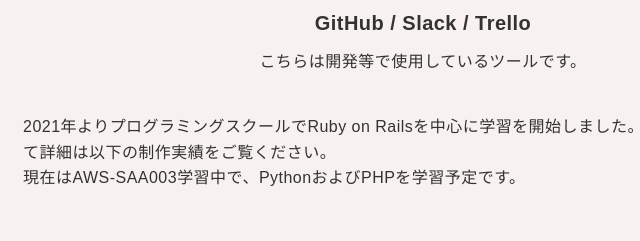
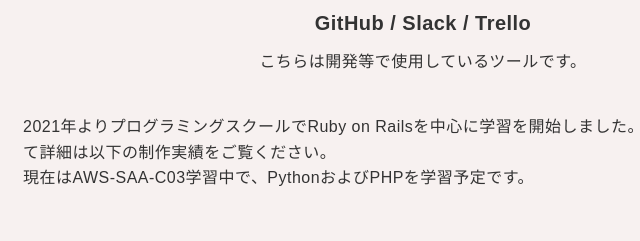
Before and after one commit to naka-nana/portfolio-site, a plain HTML site: page index.html in a window 1280 px wide. Shown: the part 2084-2325 px from the top of the page, 217-857 px from the left. Drawn offline with nearby package versions, Linux system fonts and the light colour scheme.

Commit message:
プロフィール編集

```diff
--- a/index.html
+++ b/index.html
@@ -160,7 +160,7 @@
             <p>
               2021年よりプログラミングスクールでRuby on Railsを中心に学習を開始しました。現在のスキル感について詳細は以下の制作実績をご覧ください。
               <br>
-              現在はAWS-SAA003学習中で、PythonおよびPHPを学習予定です。
+              現在はAWS-SAA-C03学習中で、PythonおよびPHPを学習予定です。
             </p>
           </div>
         </div>
```
